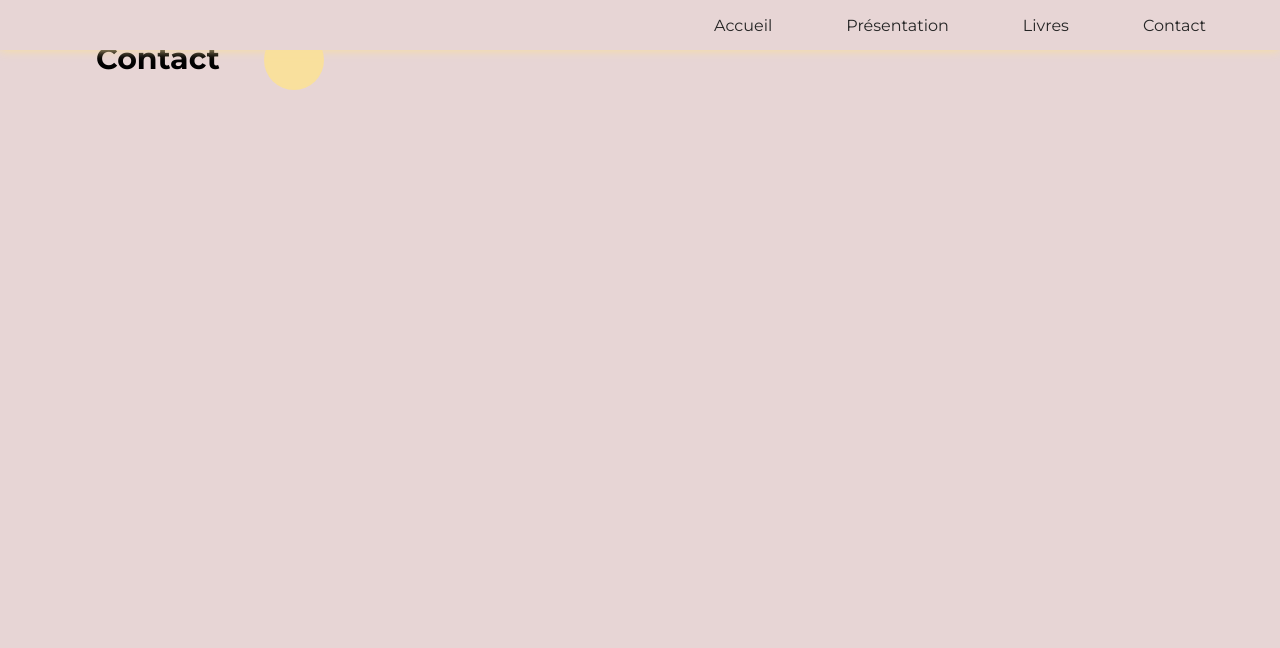
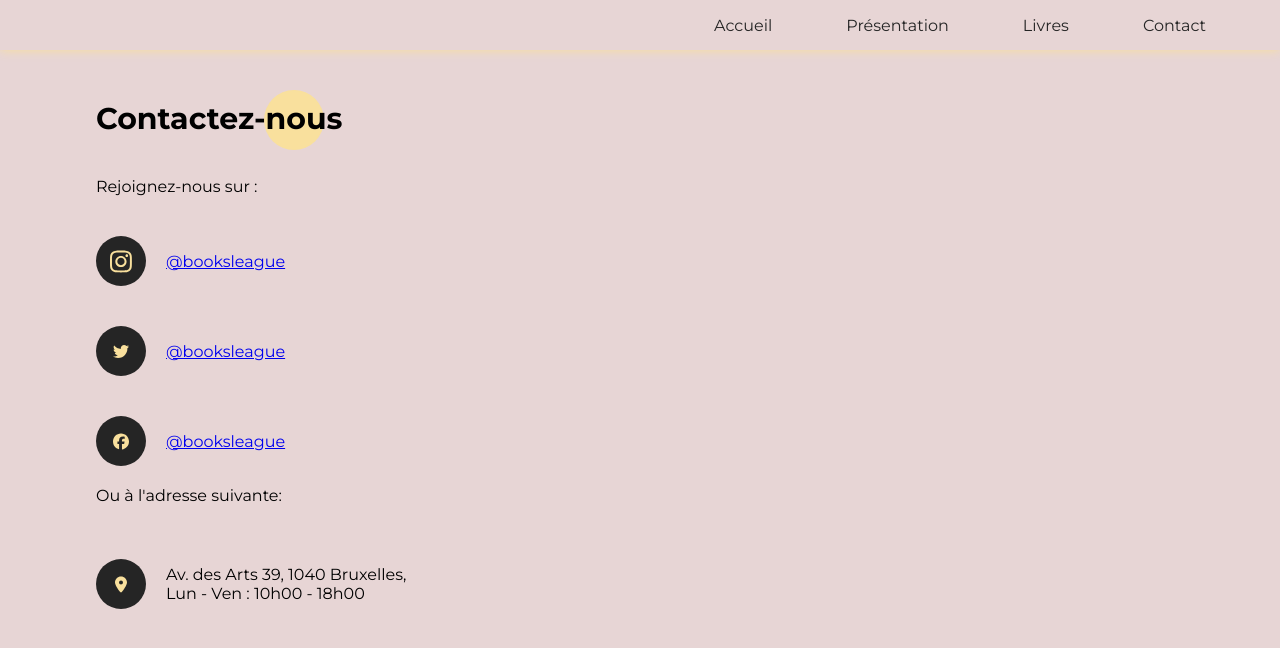
Before and after one commit to DylanQuenon/booksleague, a Next.js app: page /contact in a window 1280 px wide. Shown: the top 648 px of the page. Built offline with nearby package versions, Linux system fonts and the light colour scheme.

Commit message:
css modif

```diff
--- a/Components/NavBar.jsx
+++ b/Components/NavBar.jsx
@@ -9,29 +9,39 @@
   const [scrollProgress, setScrollProgress] = useState(0);
 
   const headerRef = useRef(null);
+
   const progressbarRef = useRef(null);
 
   const handleMenuClick = () => {
     setOpen(!open);
   };
 
+  const handleLinkClick = () => {
+    setOpen(false); // Ferme le menu lorsqu'un lien est cliqué
+  };
+
   useEffect(() => {
     const header = headerRef.current;
     const progressbar = progressbarRef.current;
     const lastScrollValue = { current: 0 };
+    const burger = document.getElementById(styles.burger);
 
     const handleScroll = () => {
       const top = document.documentElement.scrollTop;
       if (lastScrollValue.current < top) {
         header.classList.add(styles.hide);
         header.classList.remove(styles.show);
+        burger.classList.add(styles.hide);
+        burger.classList.remove(styles.show);
       } else {
         header.classList.remove(styles.hide);
         header.classList.add(styles.show);
+        burger.classList.remove(styles.hide);
+        burger.classList.add(styles.show);
       }
       lastScrollValue.current = top;
 
-      //calculer la progression de la barre
+      // Calculer la progression de la barre
       const windowHeight = window.innerHeight;
       const documentHeight =
         document.documentElement.scrollHeight - windowHeight;
@@ -53,16 +63,24 @@
         <nav>
           <ul>
             <li>
-              <Link href="/">Accueil</Link>
+              <Link href="/" onClick={handleLinkClick}>
+                Accueil
+              </Link>
             </li>
             <li>
-              <Link href="/presentation">Présentation</Link>
+              <Link href="/presentation" onClick={handleLinkClick}>
+                Présentation
+              </Link>
             </li>
             <li>
-              <Link href="/books">Livres</Link>
+              <Link href="/books" onClick={handleLinkClick}>
+                Livres
+              </Link>
             </li>
             <li>
-              <Link href="/contact">Contact</Link>
+              <Link href="/contact" onClick={handleLinkClick}>
+                Contact
+              </Link>
             </li>
           </ul>
         </nav>
@@ -99,16 +117,24 @@
         <nav>
           <ul>
             <li>
-              <Link href="/">Accueil</Link>
+              <Link href="/" onClick={handleLinkClick}>
+                Accueil
+              </Link>
             </li>
             <li>
-              <Link href="/presentation">Présentation</Link>
+              <Link href="/presentation" onClick={handleLinkClick}>
+                Présentation
+              </Link>
             </li>
             <li>
-              <Link href="/books">Livres</Link>
+              <Link href="/books" onClick={handleLinkClick}>
+                Livres
+              </Link>
             </li>
             <li>
-              <Link href="/contact">Contact</Link>
+              <Link href="/contact" onClick={handleLinkClick}>
+                Contact
+              </Link>
             </li>
           </ul>
         </nav>
--- a/next.config.js
+++ b/next.config.js
@@ -8,7 +8,7 @@
   },
 
   images: {
-    domains: ["books.google.com", "www.googleapis.com"],
+    domains: ["books.google.com", "www.googleapis.com",],
     /*
     remotePatterns: [
       {
--- a/package.json
+++ b/package.json
@@ -12,6 +12,7 @@
     "@heroicons/react": "^1.0.6",
     "dotenv": "^16.3.1",
     "gray-matter": "^4.0.3",
+    "leaflet": "^1.9.4",
     "marked": "^11.1.1",
     "next": "14.0.4",
     "node-fetch": "^3.3.2",
--- a/src/app/contact/page.jsx
+++ b/src/app/contact/page.jsx
@@ -1,20 +1,61 @@
 import "../globals.scss";
 import Image from "next/image";
-export const metadata={
-    title:{
-        default:'Contact',
-    },
-}
-export default function ContactPage()
-{
-    return(
-        <>
-          <div className="slide" id="contact">
-            <div className="wrapper">
-                <h2 className="subtitle">Contact</h2>
+import { ArrowRightIcon } from "@heroicons/react/outline";
+
+import Link from "next/link";
+
+export const metadata = {
+  title: {
+    default: "Contact",
+  },
+};
+export default function ContactPage() {
+  return (
+    <>
+      <div className="slide" id="contact">
+        <div className="wrapper">
+          <h2 className="subtitle">Contactez-nous</h2>
+          <div className="block">
+            <p>Rejoignez-nous sur :</p>
+            <div className="row">
+
+              <div className="circlesvg">
+
+                <svg xmlns="http://www.w3.org/2000/svg" viewBox="0 0 448 512"><path d="M224.1 141c-63.6 0-114.9 51.3-114.9 114.9s51.3 114.9 114.9 114.9S339 319.5 339 255.9 287.7 141 224.1 141zm0 189.6c-41.1 0-74.7-33.5-74.7-74.7s33.5-74.7 74.7-74.7 74.7 33.5 74.7 74.7-33.6 74.7-74.7 74.7zm146.4-194.3c0 14.9-12 26.8-26.8 26.8-14.9 0-26.8-12-26.8-26.8s12-26.8 26.8-26.8 26.8 12 26.8 26.8zm76.1 27.2c-1.7-35.9-9.9-67.7-36.2-93.9-26.2-26.2-58-34.4-93.9-36.2-37-2.1-147.9-2.1-184.9 0-35.8 1.7-67.6 9.9-93.9 36.1s-34.4 58-36.2 93.9c-2.1 37-2.1 147.9 0 184.9 1.7 35.9 9.9 67.7 36.2 93.9s58 34.4 93.9 36.2c37 2.1 147.9 2.1 184.9 0 35.9-1.7 67.7-9.9 93.9-36.2 26.2-26.2 34.4-58 36.2-93.9 2.1-37 2.1-147.8 0-184.8zM398.8 388c-7.8 19.6-22.9 34.7-42.6 42.6-29.5 11.7-99.5 9-132.1 9s-102.7 2.6-132.1-9c-19.6-7.8-34.7-22.9-42.6-42.6-11.7-29.5-9-99.5-9-132.1s-2.6-102.7 9-132.1c7.8-19.6 22.9-34.7 42.6-42.6 29.5-11.7 99.5-9 132.1-9s102.7-2.6 132.1 9c19.6 7.8 34.7 22.9 42.6 42.6 11.7 29.5 9 99.5 9 132.1s2.7 102.7-9 132.1z"/></svg>
+            </div>
+            <a href="https://www.instagram.com/booksleague/">@booksleague</a>
 
             </div>
+            <div className="row">
+
+           <div className="circlesvg">
+            <svg xmlns="http://www.w3.org/2000/svg" height="16" width="16" viewBox="0 0 512 512"><path d="M459.4 151.7c.3 4.5 .3 9.1 .3 13.6 0 138.7-105.6 298.6-298.6 298.6-59.5 0-114.7-17.2-161.1-47.1 8.4 1 16.6 1.3 25.3 1.3 49.1 0 94.2-16.6 130.3-44.8-46.1-1-84.8-31.2-98.1-72.8 6.5 1 13 1.6 19.8 1.6 9.4 0 18.8-1.3 27.6-3.6-48.1-9.7-84.1-52-84.1-103v-1.3c14 7.8 30.2 12.7 47.4 13.3-28.3-18.8-46.8-51-46.8-87.4 0-19.5 5.2-37.4 14.3-53 51.7 63.7 129.3 105.3 216.4 109.8-1.6-7.8-2.6-15.9-2.6-24 0-57.8 46.8-104.9 104.9-104.9 30.2 0 57.5 12.7 76.7 33.1 23.7-4.5 46.5-13.3 66.6-25.3-7.8 24.4-24.4 44.8-46.1 57.8 21.1-2.3 41.6-8.1 60.4-16.2-14.3 20.8-32.2 39.3-52.6 54.3z"/></svg>
+
+           </div>
+            <a href="https://twitter.com/booksleague">@booksleague</a>
+
+            </div>
+            <div className="row">
+            <div className="circlesvg">
+                <svg xmlns="http://www.w3.org/2000/svg" height="16" width="16" viewBox="0 0 512 512"><path d="M512 256C512 114.6 397.4 0 256 0S0 114.6 0 256C0 376 82.7 476.8 194.2 504.5V334.2H141.4V256h52.8V222.3c0-87.1 39.4-127.5 125-127.5c16.2 0 44.2 3.2 55.7 6.4V172c-6-.6-16.5-1-29.6-1c-42 0-58.2 15.9-58.2 57.2V256h83.6l-14.4 78.2H287V510.1C413.8 494.8 512 386.9 512 256h0z"/></svg>
+
+            </div>
+            <a href="https://www.facebook.com/booksleague">@booksleague</a>
+
+            </div>
+            <p>Ou à l&apos;adresse suivante:</p>
+            <div className="row">
+                <div className="circlesvg">
+                <svg xmlns="http://www.w3.org/2000/svg" height="16" width="12" viewBox="0 0 384 512"><path d="M215.7 499.2C267 435 384 279.4 384 192C384 86 298 0 192 0S0 86 0 192c0 87.4 117 243 168.3 307.2c12.3 15.3 35.1 15.3 47.4 0zM192 128a64 64 0 1 1 0 128 64 64 0 1 1 0-128z"/></svg>
+                </div>
+                <p>Av. des Arts 39, 1040 Bruxelles, <br />
+                    Lun - Ven : 10h00 - 18h00</p>
+            </div>
+
+
           </div>
-        </>
-    )
+        </div>
+      </div>
+    </>
+  );
 }
--- a/src/app/globals.scss
+++ b/src/app/globals.scss
@@ -12,6 +12,10 @@
     width: 100%;
     min-height: 100vh;
     position: relative;
+    @media (max-width: 992px) {
+      min-height: auto;
+      }
+
 }
 .wrapper {
     width: 85%;
@@ -75,6 +79,49 @@
             p {
                 line-height: 2em;
             }
+
+        }
+        justify-content: space-between;
+        .block-right {
+            display: flex;
+            justify-content: center;
+            align-items: center;
+            width: 50%;
+            @media (max-width: 650px) {
+                width: 100%;
+            }
+            .pic_rectangle {
+                width: 55%;
+                height: 400px;
+                @media (max-width: 650px) {
+                    width: 70%;
+                 margin-top: 40px;
+                }
+                background-color: $beige;
+                position: relative;
+                &::before {
+                    content: "";
+                    position: absolute;
+                    @include round();
+                    top: -17%;
+                    left: -17%;
+                }
+                &::after {
+                    content: "";
+                    position: absolute;
+                    @include round();
+                    top: 100%;
+                    right: -20%;
+
+                }
+                @include flexCenter();
+                .picBook {
+                    object-fit: contain;
+                }
+            }
+        }
+    }
+}
 .link_more {
     width: 100%;
     display: flex;
@@ -135,46 +182,28 @@
         color: $black;
     }
 }
-        }
-        justify-content: space-between;
-        .block-right {
+.link_books{
+    width: 100%;
     display: flex;
     justify-content: center;
-            align-items: center;
-            width: 50%;
-            @media (max-width: 650px) {
-                width: 100%;
-            }
-            .pic_rectangle {
-                width: 55%;
-                height: 400px;
-                @media (max-width: 650px) {
-                    width: 70%;
-                 margin-top: 40px;
-                }
+    .buttonBooks{
         background-color: $beige;
-                position: relative;
-                &::before {
-                    content: "";
-                    position: absolute;
-                    @include round();
-                    top: -17%;
-                    left: -17%;
-                }
-                &::after {
-                    content: "";
-                    position: absolute;
-                    @include round();
-                    top: 100%;
-                    right: -20%;
-
-                }
-                @include flexCenter();
-                .picBook {
-                    object-fit: contain;
+        color: $black;
+        padding: 15px 20px;
+        text-decoration: none;
+        margin: 40px 0;
+        transition: all 0.2s;
+        &:hover{
+            border-radius: 100px;
+            background-color: $black;
+            color: $beige;
+            transform: translateY(-20px);
         }
     }
-        }
+    #presentation &{
+        justify-content: start;
+        display: flex;
+        width: 100%;
     }
 }
 .bandeau{
@@ -230,6 +259,7 @@
 .row{
     display: grid;
     width: 100%;
+    place-items: center;
     grid-template-columns: repeat(3,1fr);
     @media (max-width: 790px) {
         grid-template-columns: repeat(2,1fr);
@@ -278,7 +308,7 @@
     .block-flex{
         display: flex;
         width: 100%;
-        @media (max-width: 790px) {
+        @media (max-width: 1024px) {
            flex-direction: column;
             }
        min-height: calc(100vh - 200px);
@@ -286,7 +316,7 @@
         align-items: center;
         .left{
             width: 70%;
-            @media (max-width: 790px) {
+            @media (max-width: 1024px) {
             width: 100%;
              @include flexCenterColumn();
              margin-bottom: 50px ;
@@ -295,13 +325,14 @@
                 p{
                     width: 75%;
                     line-height: 2rem;
-                    margin: 50px 0;
-                    @media (max-width: 790px) {
+                    margin: 20px 0;
+                    @media (max-width: 1024px) {
              width: 100%;
              }
                 }
                 .link{
-                    margin: 50px 0 ;
+                    margin-top: 50px;
+                    display: block;
                     text-decoration: none;
                         color: $black;
                         font-weight: 500;
@@ -315,10 +346,14 @@
 
                 }
             }
+           .rowButton{
+            width: 100%;
+            display: flex;
+           }
         }
         .right{
             width: 30%;
-            @media (max-width: 790px) {
+            @media (max-width: 1024px) {
            display: flex;
            justify-content: center;
            width: 100%;
@@ -382,4 +417,38 @@
             margin: 15px 0;
         }
     }
+
 }
+
+#contact{
+    h2{
+        margin-top:100px;
+    }
+    .circlesvg{
+        width: 50px;
+        height: 50px;
+        background-color: $black;
+        border-radius: 100%;
+        @include flexCenter();
+        svg{
+            stroke: $beige;
+            fill: $beige;
+            height: 25px;
+
+        }
+    }
+    p{
+        margin: 20px 0;
+    }
+    .row{
+        display: flex;
+        flex-wrap: wrap;
+        margin-top: 40px;
+        gap: 20px;
+    }
+    #link{
+        display: flex;
+        width: 100%;
+        justify-content: start !important;
+    }
+}
```
Also changed, not shown: Components/navbar.module.scss (+19 -5 lines), src/app/books/[id]/page.jsx (+10 -16 lines), src/app/page.jsx (+18 -9 lines), src/app/presentation/page.jsx (+14 -4 lines), 1 other file (tests, documents, lock files or other folders). Lines whose indentation alone changed are shown as unchanged.
